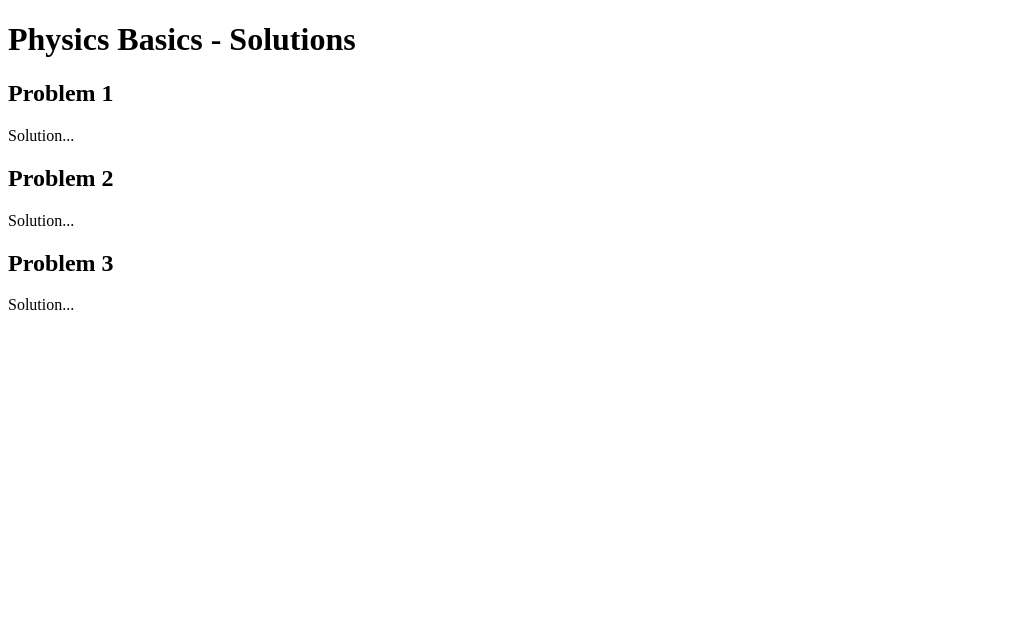
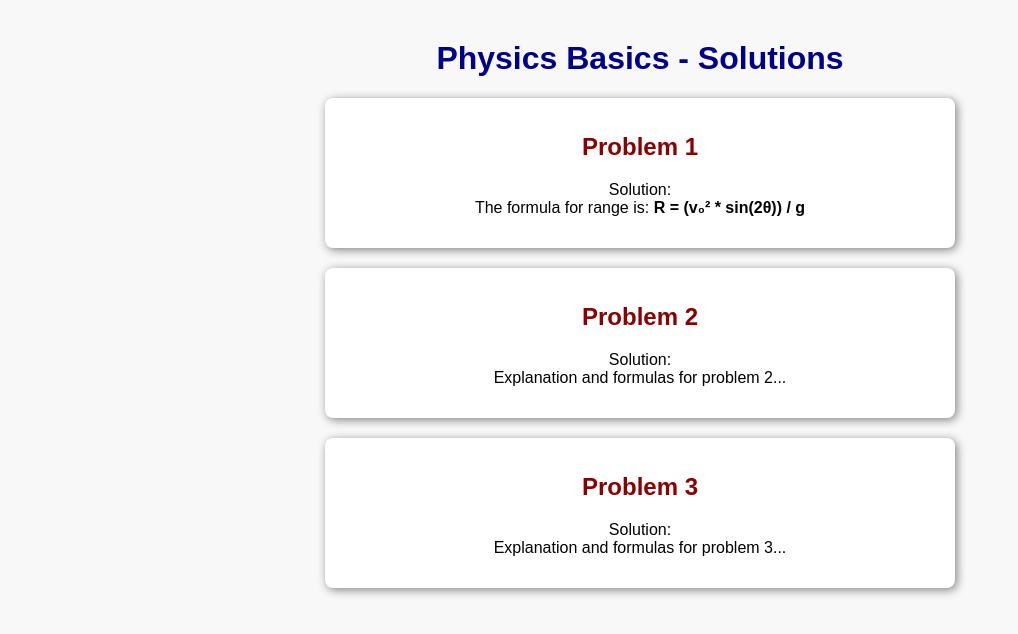
Before and after one commit to mrvecm/solutions_repo2, a plain HTML site: page index (2).html in a window 1280 px wide. Shown: the whole page, without its empty margins (0-1018 px from the left). Drawn offline with Linux system fonts and the light colour scheme.

Commit message:
Add files via upload

```diff
--- a/index (2).html
+++ b/index (2).html
@@ -3,18 +3,51 @@
 <head>
     <meta charset="UTF-8">
     <meta name="viewport" content="width=device-width, initial-scale=1.0">
-    <title>Physics Solutions</title>
+    <title>Physics Basics - Solutions</title>
+    <style>
+        body {
+            font-family: Arial, sans-serif;
+            margin: 40px;
+            background-color: #f8f8f8;
+            text-align: center;
+        }
+        h1 {
+            color: darkblue;
+        }
+        .problem-box {
+            background: white;
+            padding: 15px;
+            margin: 20px auto;
+            width: 50%;
+            box-shadow: 2px 2px 10px gray;
+            border-radius: 8px;
+        }
+        h2 {
+            color: darkred;
+        }
+        p {
+            font-size: 16px;
+        }
+    </style>
 </head>
 <body>
+
     <h1>Physics Basics - Solutions</h1>
 
-    <h2>Problem 1</h2>
-    <p>Solution...</p>
+    <div class="problem-box">
+        <h2>Problem 1</h2>
+        <p>Solution: <br> The formula for range is: <b>R = (v₀² * sin(2θ)) / g</b></p>
+    </div>
 
-    <h2>Problem 2</h2>
-    <p>Solution...</p>
+    <div class="problem-box">
+        <h2>Problem 2</h2>
+        <p>Solution: <br> Explanation and formulas for problem 2...</p>
+    </div>
 
-    <h2>Problem 3</h2>
-    <p>Solution...</p>
+    <div class="problem-box">
+        <h2>Problem 3</h2>
+        <p>Solution: <br> Explanation and formulas for problem 3...</p>
+    </div>
+
 </body>
 </html>
```
